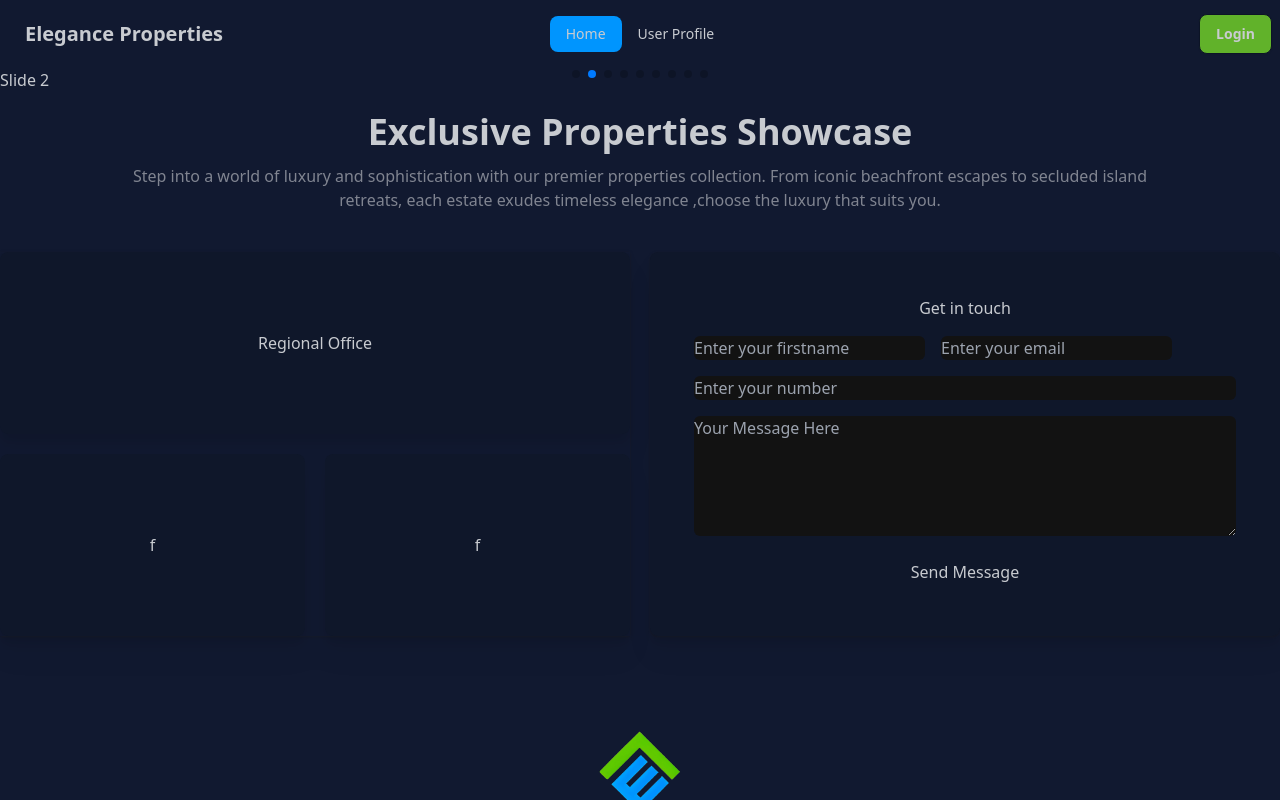
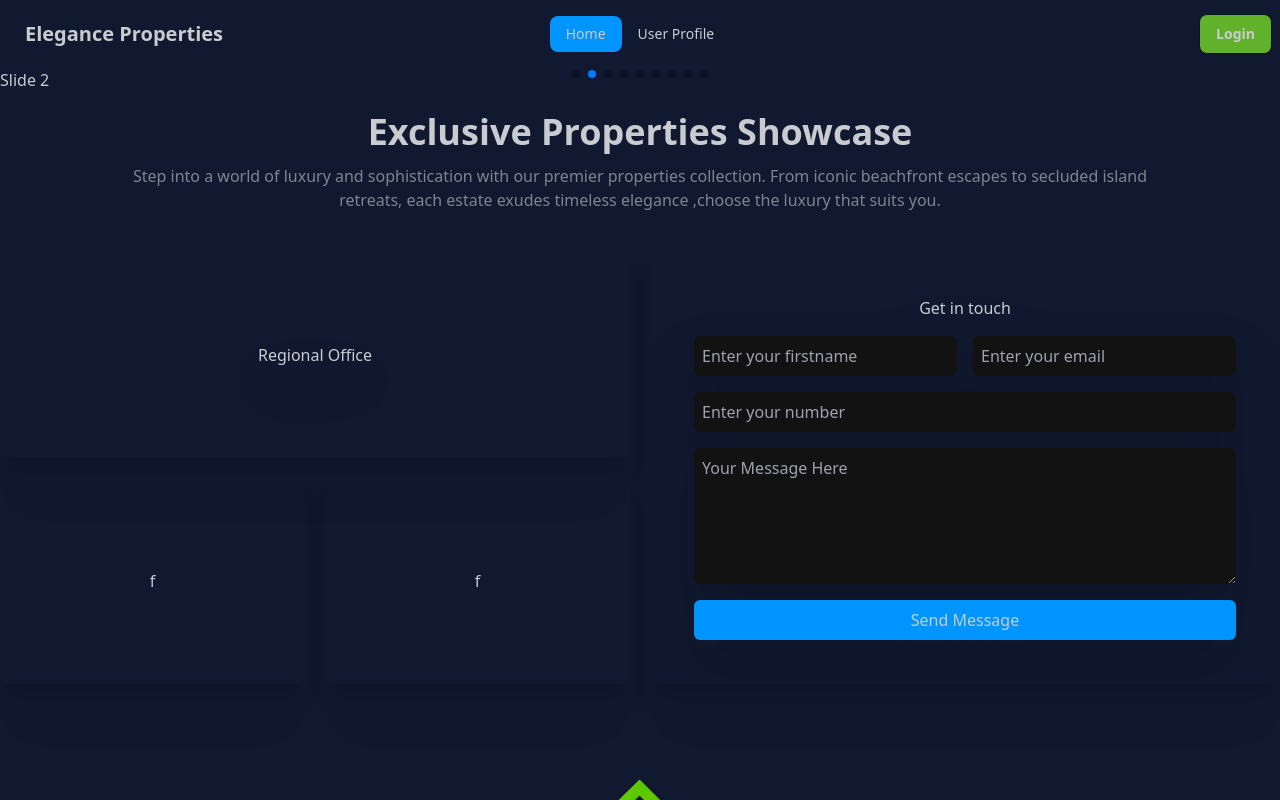
Before and after one commit to rjspyk5/elegance-properties, a React (Vite) app: page / in a window 1280 px wide. Shown: the top 800 px of the page. Built offline with nearby package versions, Linux system fonts and the light colour scheme; no server answers.

Commit message:
get in touch section color chanage

```diff
--- a/src/Componets/GetInTouch/ContactForm.jsx
+++ b/src/Componets/GetInTouch/ContactForm.jsx
@@ -1,29 +1,40 @@
 export const ContactForm = () => {
   return (
-      <div className='p-6 w-full'>
-        <form action=''>
-          <fieldset className=' flex flex-col gap-4 *:w-full *:rounded-md'>
+    <div className="p-6 w-full">
+      <form action="">
+        <fieldset className=" flex flex-col gap-4 *:w-full *:rounded-md">
           {/* name and email */}
-            <h1 className='text-center'>Get in touch</h1>
-            <div className='flex gap-4 *:rounded-md *:focus:ring-c-sucess'>
+          <h1 className="text-center">Get in touch</h1>
+          <div className="flex gap-4 *:rounded-md *:focus:ring-c-sucess">
             <input
-                type='text'
-                name='Firstname'
-                placeholder='Enter your firstname'
+              type="text"
+              name="Firstname"
+              className="p-2 w-full"
+              placeholder="Enter your firstname"
             />
-              <input type='email' name='Email' placeholder='Enter your email' />
+            <input
+              type="email"
+              name="Email"
+              className="p-2 w-full"
+              placeholder="Enter your email"
+            />
           </div>
           {/* number */}
-            <input className='' type='number' placeholder='Enter your number' />
+          <input
+            className="p-2"
+            type="number"
+            placeholder="Enter your number"
+          />
           {/* textarea */}
           <textarea
-              name=''
-              id=''
-              cols='30'
-              rows='5'
-              placeholder='Your Message Here'
+            name=""
+            id=""
+            className="p-2"
+            cols="30"
+            rows="5"
+            placeholder="Your Message Here"
           ></textarea>
-            <button type='button' className='bg-c-info p-2'>
+          <button type="button" className="bg-first p-2">
             Send Message
           </button>
         </fieldset>
--- a/src/Componets/GetInTouch/GetInTouch.jsx
+++ b/src/Componets/GetInTouch/GetInTouch.jsx
@@ -7,14 +7,18 @@ export const GetInTouch = () => {
       className="grid grid-cols-1 md:grid-cols-2  py-5 my-5 gap-2 md:gap-5 text-white
 "
     >
-      <div className="shadow drop-shadow-xl shadow-[#1f1e1e58]  *:p-5 *:rounded-lg grid grid-cols-2 gap-2 md:gap-5">
-        <div className="col-span-2 bg-base-100 flex items-center justify-center ">
+      <div className="  *:p-5 *:rounded-lg grid grid-cols-2 gap-2 md:gap-5">
+        <div className="col-span-2 shadow-xl drop-shadow-2xl flex items-center justify-center ">
           <p>Regional Office</p>
         </div>
-        <div className="flex items-center bg-base-100 justify-center">f</div>
-        <div className="flex items-center bg-base-100 justify-center">f</div>
+        <div className="flex items-center shadow-xl drop-shadow-2xl justify-center">
+          f
+        </div>
+        <div className="flex items-center shadow-xl drop-shadow-2xl justify-center">
+          f
+        </div>
       </div>
-      <div className="shadow drop-shadow-xl p-5 flex justify-center items-center rounded-lg shadow-[#1f1e1e58] bg-base-100 ">
+      <div className=" p-5 flex justify-center items-center rounded-lg shadow-xl drop-shadow-2xl ">
         <ContactForm />
       </div>
     </div>
```
Lines whose indentation alone changed are shown as unchanged.
